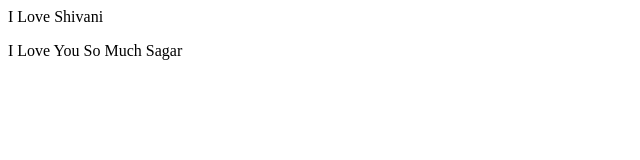
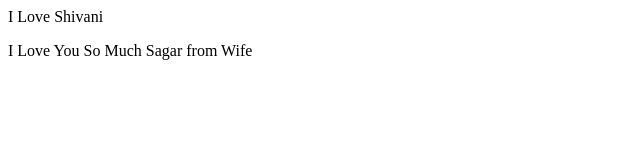
Before and after one commit to chopdarsagar/localrepo, a plain HTML site: page index.html in a window 1280 px wide. Shown: the full height of the page, 0-640 px from the left. Drawn offline with Linux system fonts and the light colour scheme.

Commit message:
Add Both Feature

```diff
--- a/index.html
+++ b/index.html
@@ -1,2 +1,2 @@
 <p>I Love Shivani</p>
-<p>I Love You So Much Sagar</p>
+<p>I Love You So Much Sagar from Wife</p>
```
